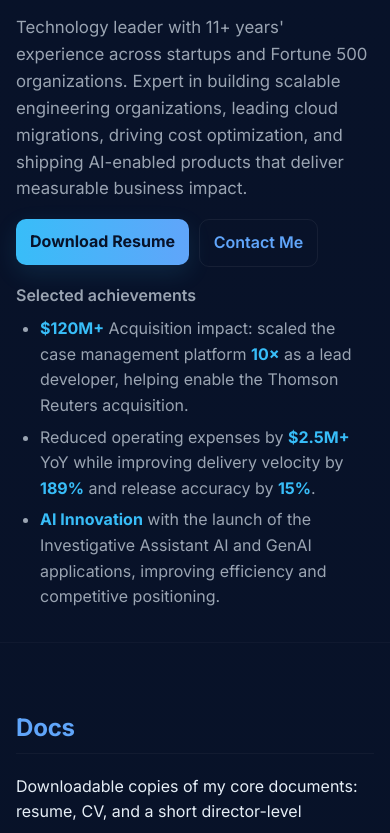
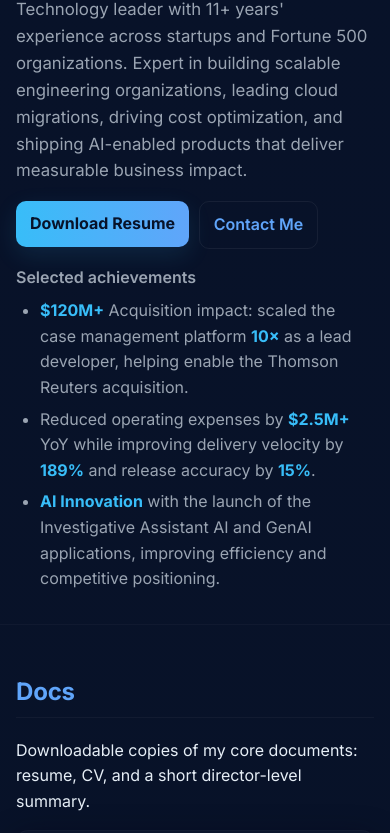
Before and after one commit to matthewlroy/matthew-roy-cv, a plain HTML site: page index.html in a window 390 px wide. Shown: the part 186-1019 px from the top of the page. Drawn offline with Linux system fonts and the light colour scheme.

Commit message:
remove margin

```diff
--- a/index.html
+++ b/index.html
@@ -131,7 +131,7 @@
         section {
             padding: 4.2rem 2rem 1.5rem;
             max-width: var(--max-width);
-            margin: 28px auto 0;
+            margin: 0px auto 0;
             border-bottom: 1px solid rgba(255,255,255,0.03);
         }
 
@@ -588,7 +588,7 @@
             /* tighter vertical rhythm on mobile */
             section {
                 padding: 3rem 1rem 1rem;
-                margin: 18px auto 0;
+                margin: 0px auto 0;
             }
 
             /* smaller header offset on mobile */
```
